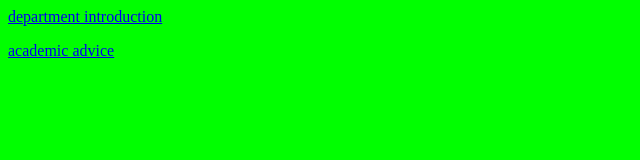
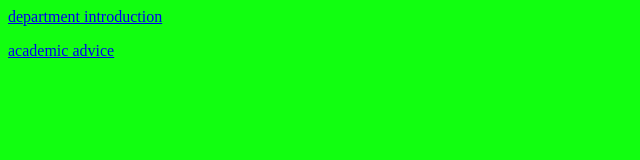
Before and after one commit to dongan21214/-21214, a plain HTML site: page left.html in a window 1280 px wide. Shown: the whole page, without its empty margins (0-640 px from the left). Drawn offline with Linux system fonts and the light colour scheme.

Commit message:
Update left.html

```diff
--- a/left.html
+++ b/left.html
@@ -1,7 +1,7 @@
 <html> <!doctype html><html lang="ko"><head>
   <meta charset="UTF-8">
  </head>
-<body bgcolor=#00ff00>
+<body bgcolor=#11ff10>
 <a href=right1.html target=right>
 department introduction
 </a>
```
